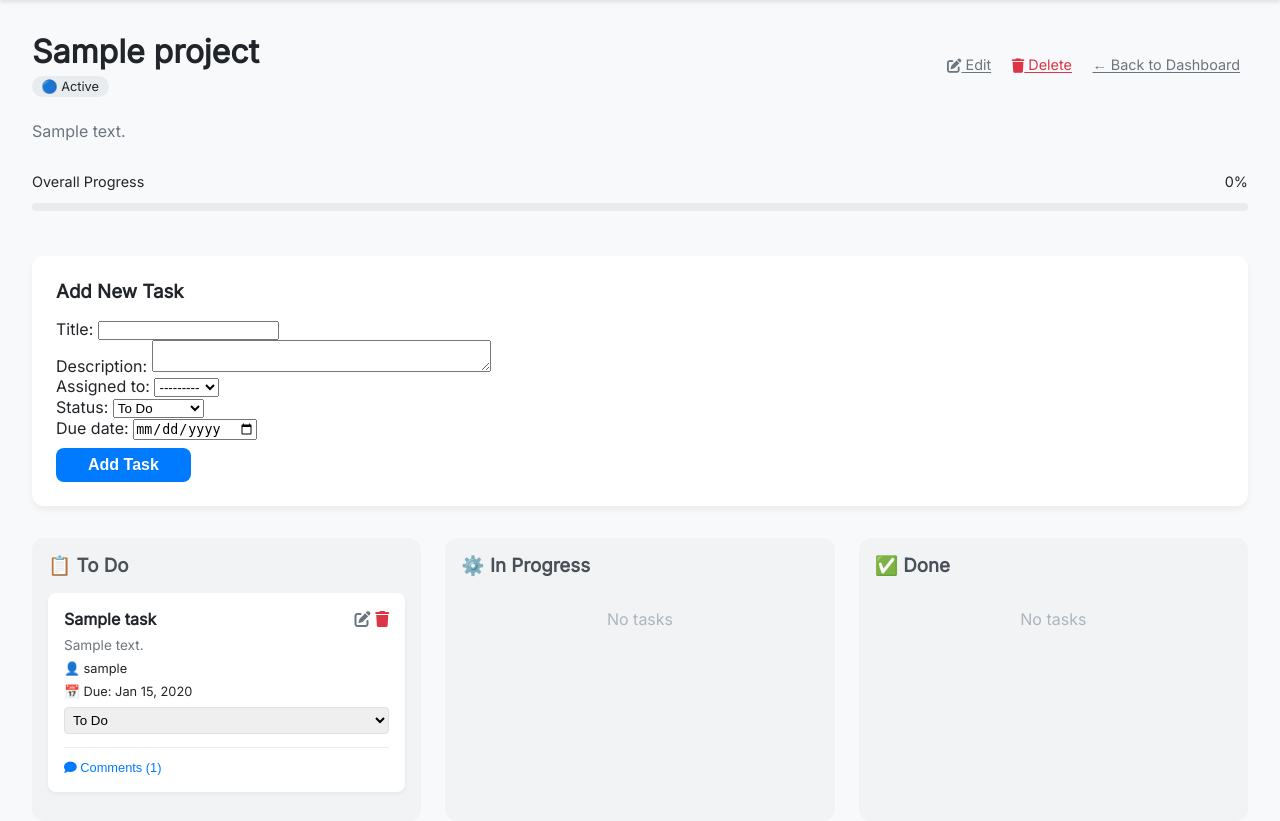
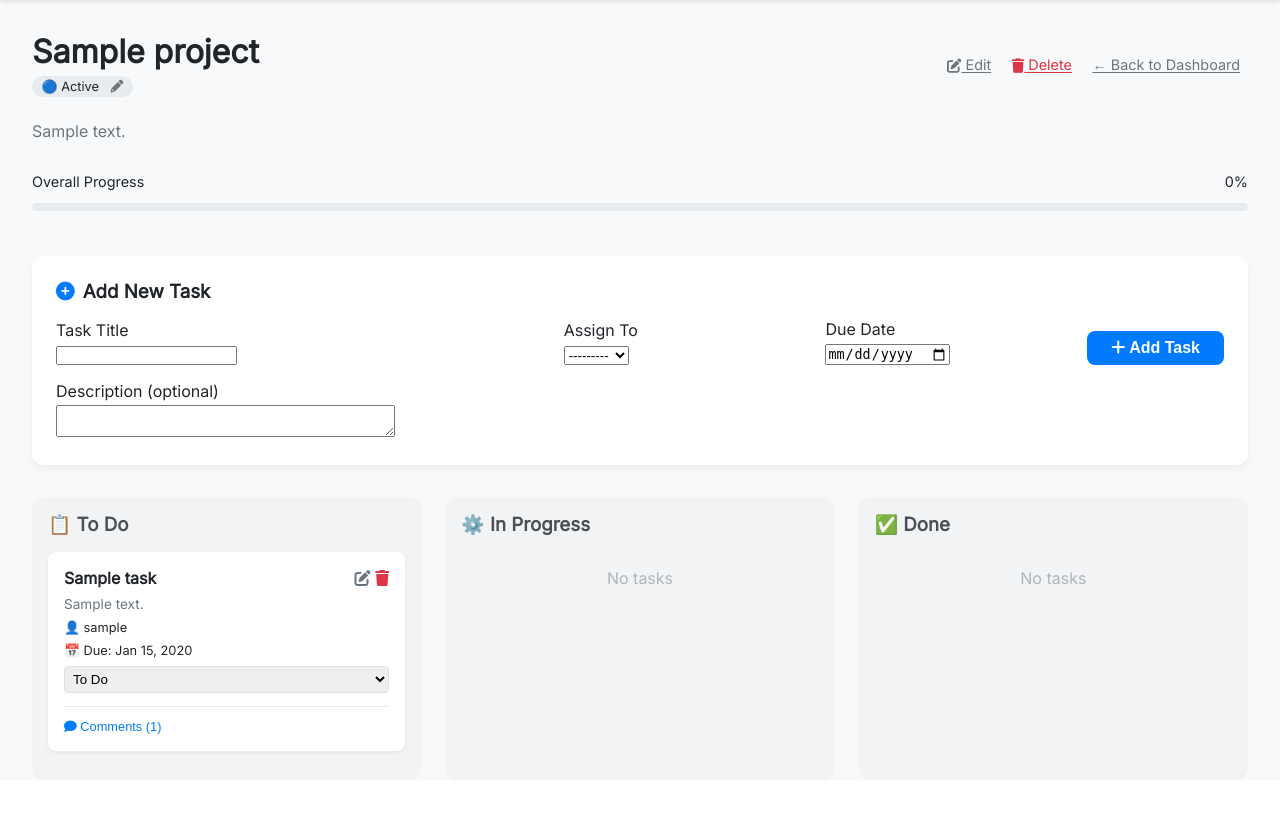
Before and after one commit to SiddheshPotdar/projectflow, a Django app: page /project/1/ in a window 1280 px wide. Shown: the part 56-877 px from the top of the page. After the commit the page ends 836 px from the top, so only its background shows below. Run offline with Django 5.2, Linux system fonts and the light colour scheme; a user stored in the database is signed in; tables that the repository leaves empty hold one stand-in row (values such as "Sample post").

Commit message:
Step 6.5: Fixes - default statuses, past date validation, assign to all users, UI polish

```diff
--- a/projects/forms.py
+++ b/projects/forms.py
@@ -1,10 +1,13 @@
 from django import forms
+from django.contrib.auth.models import User
+from django.core.exceptions import ValidationError
+from datetime import date
 from .models import Project, Task, Comment
 
 class ProjectForm(forms.ModelForm):
     class Meta:
         model = Project
-        fields = ['name', 'description', 'status']
+        fields = ['name', 'description']  # Removed status
         widgets = {
             'description': forms.Textarea(attrs={'rows': 3}),
         }
@@ -12,7 +15,7 @@ class ProjectForm(forms.ModelForm):
 class TaskForm(forms.ModelForm):
     class Meta:
         model = Task
-        fields = ['title', 'description', 'assigned_to', 'status', 'due_date']
+        fields = ['title', 'description', 'assigned_to', 'due_date']  # Removed status
         widgets = {
             'description': forms.Textarea(attrs={'rows': 2}),
             'due_date': forms.DateInput(attrs={'type': 'date'}),
@@ -21,10 +24,16 @@ class TaskForm(forms.ModelForm):
     def __init__(self, *args, **kwargs):
         project = kwargs.pop('project', None)
         super().__init__(*args, **kwargs)
-        if project:
-            # Limit assigned_to choices to project members
-            self.fields['assigned_to'].queryset = project.members.all()
-            self.fields['assigned_to'].required = False
+        # Allow assigning to any user in the system
+        self.fields['assigned_to'].queryset = User.objects.all()
+        self.fields['assigned_to'].required = False
+        self.fields['due_date'].required = False
+
+    def clean_due_date(self):
+        due_date = self.cleaned_data.get('due_date')
+        if due_date and due_date < date.today():
+            raise ValidationError("Due date cannot be in the past.")
+        return due_date
 
 class CommentForm(forms.ModelForm):
     class Meta:
@@ -33,3 +42,11 @@ class CommentForm(forms.ModelForm):
         widgets = {
             'content': forms.Textarea(attrs={'rows': 2, 'placeholder': 'Write a comment...'}),
         }
+
+class ProjectEditForm(forms.ModelForm):
+    class Meta:
+        model = Project
+        fields = ['name', 'description', 'status']
+        widgets = {
+            'description': forms.Textarea(attrs={'rows': 3}),
+        }
--- a/projects/models.py
+++ b/projects/models.py
@@ -20,7 +20,8 @@ class Project(models.Model):
         return self.name
 
     def progress(self):
-        """Return percentage of completed tasks (0-100)."""
+        if self.status == 'completed':
+            return 100
         total_tasks = self.tasks.count()
         if total_tasks == 0:
             return 0
--- a/projects/templates/projects/project_detail.html
+++ b/projects/templates/projects/project_detail.html
@@ -10,6 +10,7 @@
             {% elif project.status == 'completed' %}✅ Completed
             {% else %}⏸️ On Hold
             {% endif %}
+            <a href="{% url 'project_edit' project.pk %}" style="margin-left: 0.5rem; color: #6c757d;"><i class="fas fa-pencil-alt"></i></a>
         </span>
     </div>
     <div>
@@ -33,12 +34,32 @@
 
 <!-- Add Task Quick Form -->
 <div style="background: white; border-radius: 12px; padding: 1.5rem; margin-bottom: 2rem; box-shadow: 0 4px 6px rgba(0,0,0,0.05);">
-    <h3 style="margin-bottom: 1rem;">Add New Task</h3>
-    <form method="post" action="{% url 'task_create' project.pk %}">
+    <h3 style="margin-bottom: 1rem; display: flex; align-items: center; gap: 0.5rem;">
+        <i class="fas fa-plus-circle" style="color: #007bff;"></i> Add New Task
+    </h3>
+    <form method="post" action="{% url 'task_create' project.pk %}" style="display: grid; grid-template-columns: 2fr 1fr 1fr auto; gap: 1rem; align-items: end;">
         {% csrf_token %}
-        {{ task_form.as_p }}
-        <button type="submit" class="btn-primary" style="width: auto; padding: 0.5rem 2rem;">Add Task</button>
+        <div>
+            <label for="{{ task_form.title.id_for_label }}" style="display: block; margin-bottom: 0.25rem; font-weight: 500;">Task Title</label>
+            {{ task_form.title }}
+        </div>
+        <div>
+            <label for="{{ task_form.assigned_to.id_for_label }}" style="display: block; margin-bottom: 0.25rem; font-weight: 500;">Assign To</label>
+            {{ task_form.assigned_to }}
+        </div>
+        <div>
+            <label for="{{ task_form.due_date.id_for_label }}" style="display: block; margin-bottom: 0.25rem; font-weight: 500;">Due Date</label>
+            {{ task_form.due_date }}
+        </div>
+        <button type="submit" class="btn-primary" style="width: auto; padding: 0.5rem 1.5rem; white-space: nowrap;">
+            <i class="fas fa-plus"></i> Add Task
+        </button>
     </form>
+    <!-- Description field on new row -->
+    <div style="margin-top: 1rem;">
+        <label for="{{ task_form.description.id_for_label }}" style="display: block; margin-bottom: 0.25rem; font-weight: 500;">Description (optional)</label>
+        {{ task_form.description }}
+    </div>
 </div>
 
 <!-- Kanban Board (Three Columns) -->
--- a/projects/views.py
+++ b/projects/views.py
@@ -5,7 +5,7 @@ from django.contrib import messages
 from django.contrib.auth.decorators import login_required
 from django.http import HttpResponseForbidden
 from .models import Project, Task, Comment
-from .forms import ProjectForm, TaskForm, CommentForm
+from .forms import ProjectForm, ProjectEditForm, TaskForm, CommentForm
 
 def home(request):
     if request.user.is_authenticated:
@@ -26,6 +26,7 @@ def dashboard(request):
         if form.is_valid():
             project = form.save(commit=False)
             project.created_by = request.user
+            project.status = 'active'  # force new projects to be active
             project.save()
             project.members.add(request.user)
             messages.success(request, f'Project "{project.name}" created successfully!')
@@ -92,13 +93,13 @@ def project_edit(request, pk):
         return redirect('project_detail', pk=pk)
 
     if request.method == 'POST':
-        form = ProjectForm(request.POST, instance=project)
+        form = ProjectEditForm(request.POST, instance=project)
         if form.is_valid():
             form.save()
             messages.success(request, 'Project updated successfully.')
             return redirect('project_detail', pk=pk)
     else:
-        form = ProjectForm(instance=project)
+        form = ProjectEditForm(instance=project)
 
     return render(request, 'projects/project_form.html', {'form': form, 'project': project})
 
@@ -126,6 +127,7 @@ def task_create(request, project_pk):
         form = TaskForm(request.POST, project=project)
         if form.is_valid():
             task = form.save(commit=False)
+            task.status = 'todo'  # new tasks always start as To Do
             task.project = project
             task.created_by = request.user
             task.save()
```
